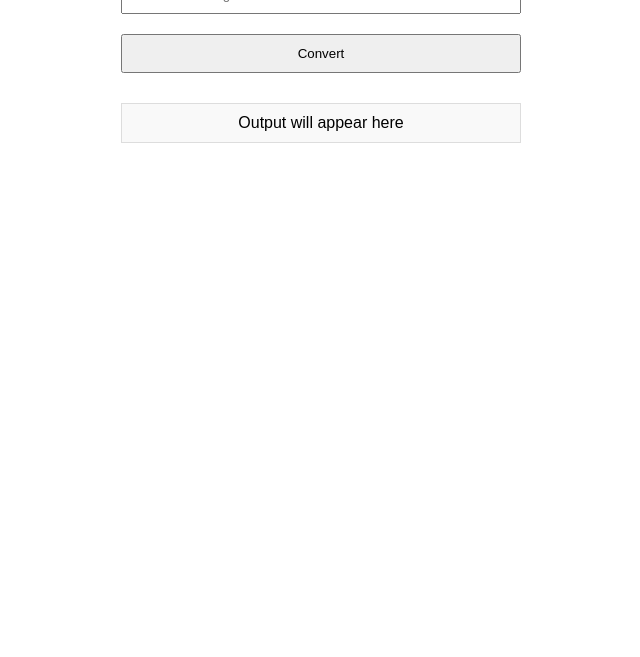
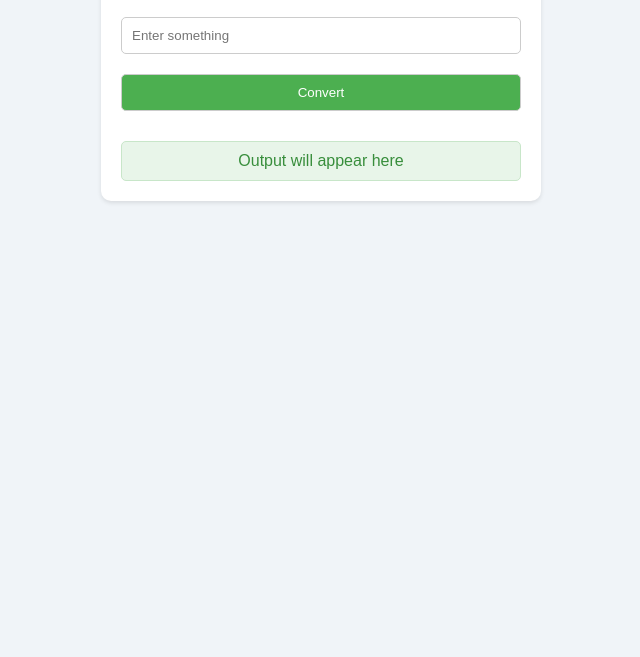
Before and after one commit to Shrinkhal01/Linux-File-system-permissions, a plain HTML site: page index.html in a window 1280 px wide. Shown: the part 143-800 px from the top of the page, without its empty margins (319-959 px from the left). Drawn offline with Linux system fonts and the light colour scheme.

Commit message:
Tried coloring the ui

```diff
--- a/index.html
+++ b/index.html
@@ -8,23 +8,41 @@
         body {
             font-family: Arial, sans-serif;
             margin: 50px;
+            background-color: #f0f4f8;
+            color: #333;
         }
         .container {
             max-width: 400px;
             margin: 0 auto;
             text-align: center;
+            background-color: #ffffff;
+            padding: 20px;
+            border-radius: 10px;
+            box-shadow: 0 2px 4px rgba(0, 0, 0, 0.1);
         }
         input, button {
             margin: 10px 0;
             padding: 10px;
             width: 100%;
             box-sizing: border-box;
+            border: 1px solid #ccc;
+            border-radius: 5px;
+        }
+        button {
+            background-color: #4CAF50;
+            color: white;
+            cursor: pointer;
+        }
+        button:hover {
+            background-color: #45a049;
         }
         .output {
             margin-top: 20px;
             padding: 10px;
-            background-color: #f9f9f9;
-            border: 1px solid #ddd;
+            background-color: #e8f5e9;
+            border: 1px solid #c8e6c9;
+            border-radius: 5px;
+            color: #388e3c;
         }
     </style>
 </head>
```
